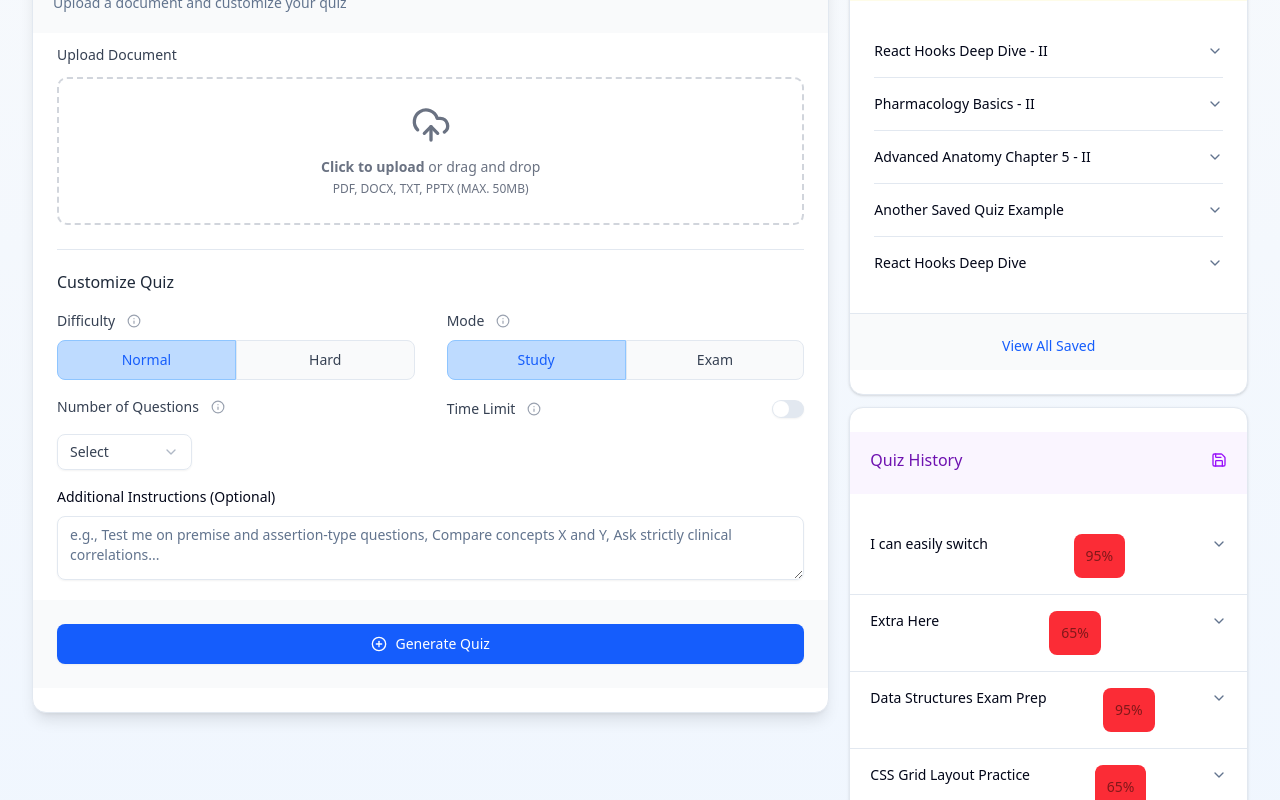
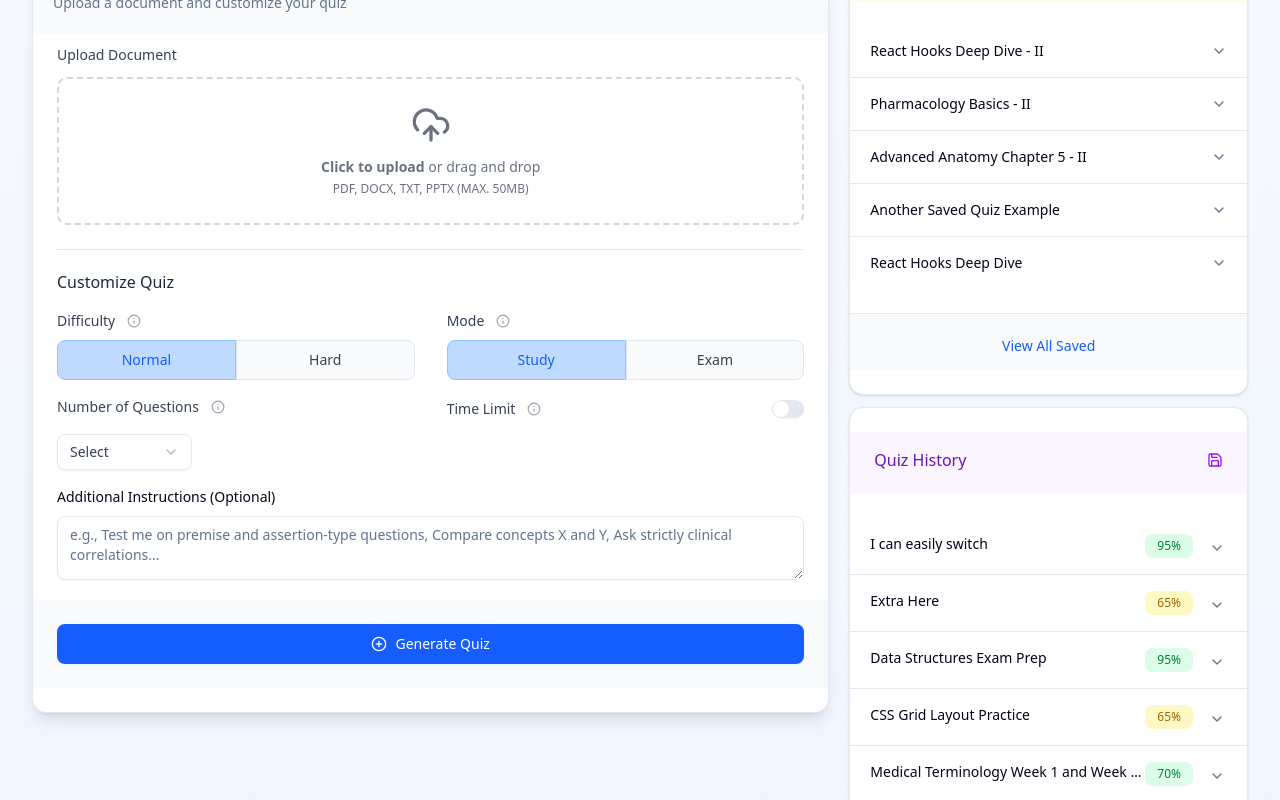
Before and after one commit to dcodeprodigy/quizzem, a React (Vite) app: page /dashboard in a window 1280 px wide. Shown: the part 500-1300 px from the top of the page. Built offline with nearby package versions, Linux system fonts and the light colour scheme.

Commit message:
Made Dashboard Page Ready...to an extent

```diff
--- a/public/mock/dashboard.json
+++ b/public/mock/dashboard.json
@@ -47,84 +47,91 @@
         "id": "sq_001",
         "title": "Advanced Anatomy Chapter 5",
         "createdAt": "2023-10-25",
+        "modifiedAt": "2023-10-26",
         "recentScores": [88, 92, 85]
       },
       {
         "id": "sq_002",
         "title": "Pharmacology Basics",
         "createdAt": "2023-10-20",
+        "modifiedAt": "2023-10-26",
         "recentScores": [75, 80]
       },
       {
         "id": "sq_003",
         "title": "React Hooks Deep Dive",
         "createdAt": "2023-09-15",
+        "modifiedAt": "2023-10-26",
         "recentScores": [95, 98, 90, 94]
       },
       {
         "id": "sq_004",
         "title": "Another Saved Quiz Example",
         "createdAt": "2023-09-10",
+        "modifiedAt": "2023-10-28",
         "recentScores": []
       }, {
         "id": "sq_005",
         "title": "Advanced Anatomy Chapter 5 - II",
         "createdAt": "2023-10-25",
+        "modifiedAt": "2023-10-25",
         "recentScores": [88, 92, 85]
       },
       {
         "id": "sq_006",
         "title": "Pharmacology Basics - II",
         "createdAt": "2023-10-20",
+        "modifiedAt": "2023-10-26",
         "recentScores": [75, 80]
       },
       {
         "id": "sq_007",
         "title": "React Hooks Deep Dive - II",
         "createdAt": "2023-09-15",
+        "modifiedAt": "2023-10-26",
         "recentScores": [95, 98, 90, 94]
       }],
     "quizHistory": [
       {
         "id": "qh_001",
         "title": "Introductory Biology Quiz",
-        "score": "85%",
+        "score": 85,
         "modifiedAt": "2023-10-26"
       },
       {
         "id": "qh_002",
         "title": "JavaScript Fundamentals",
-        "score": "92%",
+        "score": 92,
         "modifiedAt": "2023-10-24"
       },
       {
         "id": "qh_003",
-        "title": "Medical Terminology Week 1",
-        "score": "70%",
+        "title": "Medical Terminology Week 1 and Week 2 Looking Out",
+        "score": 70,
         "modifiedAt": "2023-10-26"
       },
       {
         "id": "qh_004",
         "title": "CSS Grid Layout Practice",
-        "score": "65%",
+        "score": 65,
         "modifiedAt": "2023-10-26"
       },
       {
         "id": "qh_005",
         "title": "Data Structures Exam Prep",
-        "score": "95%",
+        "score": 95,
         "modifiedAt": "2023-10-26"
       },
       {
         "id": "qh_006",
         "title": "Extra Here",
-        "score": "65%",
+        "score": 65,
         "modifiedAt": "2023-10-26"
       },
       {
         "id": "qh_007",
         "title": "I can easily switch",
-        "score": "95%",
+        "score": 95,
         "modifiedAt": "2023-10-26"
       }
     ]
--- a/src/pages/dashboard.jsx
+++ b/src/pages/dashboard.jsx
@@ -62,6 +62,7 @@ import { FileSearch } from "lucide-react";
 import { ScrollArea } from "@/components/ui/scroll-area";
 import { RefreshCw } from "lucide-react";
 import { Checkbox } from "@/components/ui/checkbox";
+import { Pen } from "lucide-react";
 
 const WelcomeMsg = ({ dashboardData }) => {
   return (
@@ -106,26 +107,95 @@ const Dashboard = () => {
   const [showFullHistory, setShowFullHistory] = useState(false);
   const [fullHistory, setFullHistory] = useState();
 
+  const evalScoreColor = (score) => {
+    if (score >= 70) {
+      return "bg-green-100 text-green-700";
+    } else if (score >= 50 && score < 70) {
+      return "bg-yellow-100 text-yellow-700";
+    } else {
+      return "bg-red-100 text-red-700";
+    }
+  };
+
   const MapSavedQuizzes = ({ showFullSav }) => {
     const savedQuizzes = dashboardData?.savedQuizzes;
     const totalQuizzes = savedQuizzes.length;
+
+    const Trigger = ({ quiz }) => {
+      return (
+        <AccordionTrigger className="data-[state=open]:bg-blue-50 data-[state=open]:text-blue-900 data-[state=open]:rounded-none px-5 py-4 data-[state=open]:px-5 data-[state=open]:border-b-[1px] whitespace-nowrap overflow-ellipsis" title={quiz.title}>
+          {quiz.title}
+        </AccordionTrigger>
+      );
+    };
+
+    const Content = ({ quiz }) => {
+      return (
+        <AccordionContent className="px-5">
+          <div className="text-gray-500 text-xs font-normal py-2 flex justify-between items-center">
+            <span>Last Saved: {quiz.modifiedAt}</span>
+
+            <button className="text-blue-500 p-2 hover:bg-blue-50  hover:text-gray-900 font-medium flex items-center gap-2 rounded-xl text-xs cursor-pointer">
+              <Pen size={14} />
+              <span>Rename</span>
+            </button>
+          </div>
+
+          {quiz.recentScores.length > 0 && (
+            <>
+              <Label className="text-xs">Recent Scores:</Label>
+              <div className="flex gap-2 my-2">
+                {quiz.recentScores.map((score) => {
+                  return (
+                    <span
+                    key={score}
+                      className={`${evalScoreColor(
+                        score
+                      )} px-2 py-1 text-xs rounded-2xl font-medium border-green-200 border-[1px]`}
+                    >
+                      {score}%
+                    </span>
+                  );
+                })}
+              </div>
+            </>
+          )}
+
+          <Separator className="mb-2" />
+          <div className="flex flex-col sm:grid sm:grid-cols-[4fr_0.3fr_1.2fr] lg:grid-cols-[4fr_0.5fr_1.5fr]  place-items-center">
+            <Button className="w-full bg-blue-600 text-white py-2 hover:bg-blue-700 cursor-pointer text-xs">
+              <RefreshCw /> Retake Quiz
+            </Button>
+            <Separator className="my-2 sm:hidden" />
+            <Separator orientation="vertical" />
+            <div className="flex gap-2 justify-end sm:justify-between w-full items-center ">
+              <Checkbox id="failed-only" className="cursor-pointer"/>
+              <label
+                htmlFor="failed-only"
+                name="failed-only"
+                className="text-gray-500 text-xs font-normal py-1 cursor-pointer whitespace-nowrap"
+              >
+                Failed Only
+              </label>
+            </div>
+          </div>
+        </AccordionContent>
+      );
+    };
 
     if (!showFullSav) {
       // --- Show Last 5, Most Recent First ---
       const last5Saved = [];
       // Iterate backwards from the end of the array
-      // Stop after 5 items or when we reach the beginning
-      const startIndex = Math.max(0, totalQuizzes - 5); // Calculate where to start slicing or iterating from
+      const startIndex = Math.max(0, totalQuizzes - 5); //
 
-      // Slice the last 5 (or fewer) and reverse them
-      const recentQuizzes = savedQuizzes.slice(startIndex).reverse(); // Gets last 5 and reverses order
+      const recentQuizzes = savedQuizzes.slice(startIndex).reverse();
 
-      // Map the reversed slice to components
       recentQuizzes.forEach((quiz) => {
         const Elems = (
-          <AccordionItem value={quiz.id} key={quiz.id}>
-            <AccordionTrigger>{quiz.title}</AccordionTrigger>
-            <AccordionContent>{quiz.id}</AccordionContent>
+          <AccordionItem value={quiz.id} key={quiz.id} className="w-full">
+            <Trigger quiz={quiz} />
+            <Content quiz={quiz} />
           </AccordionItem>
         );
         last5Saved.push(Elems);
@@ -144,21 +214,21 @@ const Dashboard = () => {
       );
     } else {
       // --- Show All, Most Recent First ---
-      const AllSaved = [...savedQuizzes] // Create a shallow copy
+      const AllSaved = [...savedQuizzes]
         .reverse() // Reverse the copy (most recent is now at index 0)
         .map((quiz) => {
           return (
-            <AccordionItem value={quiz.id} key={quiz.id}>
-              <AccordionTrigger>{quiz.title}</AccordionTrigger>
-              <AccordionContent>{quiz.id}</AccordionContent>
-            </AccordionItem>
+            <AccordionItem value={quiz.id} key={quiz.id} className="w-full">
+            <Trigger quiz={quiz} />
+            <Content quiz={quiz} />
+          </AccordionItem>
           );
         });
 
       return (
         <>
           {AllSaved.length > 0 ? (
-            <ScrollArea className="h-[250px] px-3">
+            <ScrollArea className="h-[250px]">
               <Accordion type="single" collapsible>
                 {AllSaved}
               </Accordion>
@@ -174,15 +244,51 @@ const Dashboard = () => {
   const MapQuizHistory = ({ showfullHist }) => {
     const quizHistory = dashboardData?.quizHistory;
 
-    const evalScoreColor = (score) => {
-      if (score >= 70) {
-        return "bg-green-500 text-green-900"
-      } else if (score >=50 && score < 70) {
-        return "bg-yellow-500 text-yellow-900"
-      } else {
-        return "bg-red-500 text-red-900"
-      }
-    }
+    const Content = ({ quiz }) => {
+      return (
+        <AccordionContent className="px-5 data-[state=open]:p-5">
+          <p className="text-gray-500 text-xs font-normal py-4 data-[state=open]:p-5">
+            Taken on: {quiz.modifiedAt}
+          </p>
+          <Separator className="mb-2" />
+          <div className="flex flex-col sm:grid sm:grid-cols-[4fr_0.3fr_1.2fr] lg:grid-cols-[4fr_0.5fr_1.5fr] place-items-center">
+            <Button className="w-full bg-blue-600 text-white py-2 hover:bg-blue-700 cursor-pointer text-xs">
+              <RefreshCw /> Retake Quiz
+            </Button>
+            <Separator className="my-2 sm:hidden" />
+            <Separator orientation="vertical" />
+            <div className="flex justify-end lg:justify-between w-full items-center gap-2">
+              <Checkbox id="failed-only" className="cursor-pointer"/>
+              <label
+                htmlFor="failed-only"
+                name="failed-only"
+                className="text-gray-500 text-xs font-normal py-1 cursor-pointer whitespace-nowrap"
+              >
+                Failed Only
+              </label>
+            </div>
+          </div>
+
+        </AccordionContent>
+      );
+    };
+
+    const Trigger = ({ quiz }) => {
+      return (
+        <AccordionTrigger className="data-[state=open]:bg-blue-50 data-[state=open]:text-blue-900 data-[state=open]:rounded-none px-5 py-4 data-[state=open]:px-5 data-[state=open]:border-b-[1px] grid grid-cols-[9fr_0.5fr] items-center" title={quiz.title}>
+          <div className="flex justify-between min-w-0">
+            <span className="!truncate">{quiz.title}</span>
+            <span
+              className={`${evalScoreColor(
+                quiz.score
+              )} py-1 px-3 rounded-md text-xs`}
+            >
+              {quiz.score}%
+            </span>
+          </div>
+        </AccordionTrigger>
+      );
+    };
 
     if (!showfullHist) {
       const lastFiveHistoryComponents = quizHistory
@@ -190,37 +296,8 @@ const Dashboard = () => {
         .reverse() // Reverse their order (most recent first)
         .map((quiz) => (
           <AccordionItem value={quiz.id} key={quiz.id} className="w-full">
-            <AccordionTrigger className="data-[state=open]:bg-blue-50 data-[state=open]:text-blue-900 data-[state=open]:rounded-none px-5 py-4 data-[state=open]:px-5 data-[state=open]:border-b-[1px]">
-              {quiz.title}
-              <div className={`${evalScoreColor(quiz.score)} p-3 rounded-md`}>
-                {quiz.score}
-              </div>
-            </AccordionTrigger>
-            <AccordionContent className="px-5 data-[state=open]:p-5">
-              <p className="text-gray-500 text-xs font-normal py-4 data-[state=open]:p-5">
-                Taken on: {quiz.modifiedAt}
-              </p>
-              <Separator className="mb-2" />
-              <div className="sm:grid sm:grid-cols-[4fr_0.5fr_1.5fr] place-items-center">
-              <Button className="w-full bg-blue-600 text-white py-5 hover:bg-blue-700 cursor-pointer text-sm">
-                <RefreshCw /> Retake Quiz
-              </Button>
-              <Separator className="my-2 sm:hidden" />
-              <Separator orientation="vertical" />
-              <div className="flex justify-between w-full items-center">
-                <Checkbox id="failed-only mr-2" />
-                <label
-                  htmlFor="failed-only"
-                  name="failed-only"
-                  className="text-gray-500 text-xs font-normal py-1 "
-                >
-                  Failed Only
-                </label>
-
-              </div>
-
-              </div>
-            </AccordionContent>
+            <Trigger quiz={quiz} />
+            <Content quiz={quiz} />
           </AccordionItem>
         ));
 
@@ -236,41 +313,14 @@ const Dashboard = () => {
         </>
       );
     } else {
-      const AllHistoryComponents = [...quizHistory] // Create a copy
+      const AllHistoryComponents = [...quizHistory]
         .reverse()
         .map((quiz) => {
           return (
             <AccordionItem value={quiz.id} key={quiz.id} className="w-full">
-            <AccordionTrigger className="data-[state=open]:bg-blue-50 data-[state=open]:text-blue-900 data-[state=open]:rounded-none px-5 py-4 data-[state=open]:px-5 data-[state=open]:border-b-[1px]">
-              {quiz.title}
-
-            </AccordionTrigger>
-            <AccordionContent className="px-5 data-[state=open]:p-5">
-              <p className="text-gray-500 text-xs font-normal py-4 data-[state=open]:p-5">
-                Taken on: {quiz.modifiedAt}
-              </p>
-              <Separator className="mb-2" />
-              <div className="sm:grid sm:grid-cols-[4fr_0.5fr_1.5fr] place-items-center">
-              <Button className="w-full bg-blue-600 text-white py-5 hover:bg-blue-700 cursor-pointer text-sm">
-                <RefreshCw /> Retake Quiz
-              </Button>
-              <Separator className="my-2 sm:hidden" />
-              <Separator orientation="vertical" />
-              <div className="flex justify-between w-full items-center">
-                <Checkbox id="failed-only mr-2" />
-                <label
-                  htmlFor="failed-only"
-                  name="failed-only"
-                  className="text-gray-500 text-xs font-normal py-1 "
-                >
-                  Failed Only
-                </label>
-
-              </div>
-
-              </div>
-            </AccordionContent>
-          </AccordionItem>
+              <Trigger quiz={quiz} />
+              <Content quiz={quiz} />
+            </AccordionItem>
           );
         });
 
@@ -981,7 +1031,7 @@ const Dashboard = () => {
                 {isLoading ? (
                   ""
                 ) : (
-                  <CardContent className={showFullSaved && "px-3"}>
+                  <CardContent className="px-0">
                     {!dashboardData.savedQuizzes.length ? (
                       <NoSavedQuiz />
                     ) : showFullSaved ? (
@@ -1026,7 +1076,7 @@ const Dashboard = () => {
 
               {/* History */}
               <Card>
-                <CardHeader className="bg-purple-50 p-5">
+                <CardHeader className="bg-purple-50 py-5">
                   <CardTitle className="font-medium  text-purple-800 flex items-center justify-between">
                     Quiz History
                     <Save size={16} className="text-purple-600" />
```
